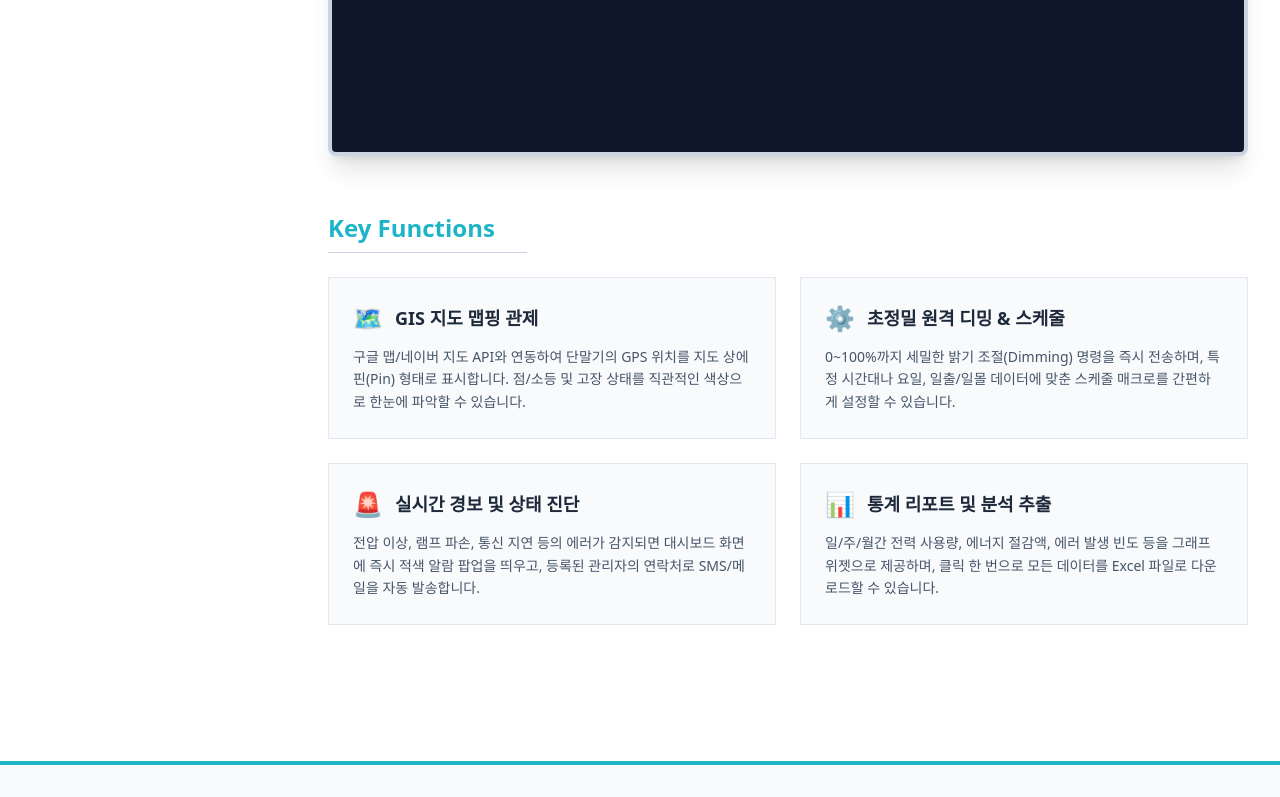
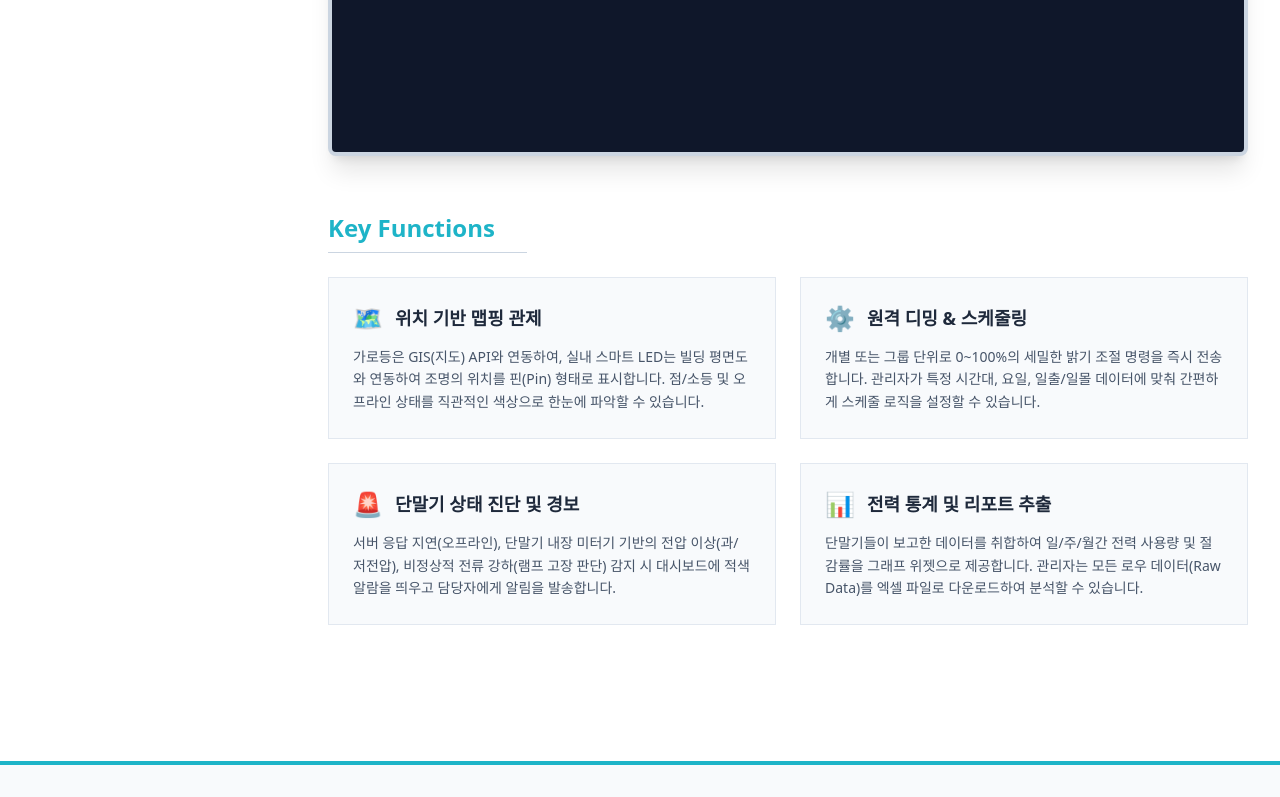
Before and after one commit to flolim-mj54/flolim-website, a React (Vite) app: page /dashboard in a window 1280 px wide. Shown: the part 889-1686 px from the top of the page. Built offline with nearby package versions, Linux system fonts and the light colour scheme.

Commit message:
대시보드 내용 수정

```diff
--- a/src/Dashboard.jsx
+++ b/src/Dashboard.jsx
@@ -44,7 +44,7 @@ const Dashboard = () => {
             <p className="text-slate-700 leading-relaxed break-keep text-[15px] mb-8">
               관리자가 실제로 마주하게 될 플로림 관제 시스템의 프론트엔드(화면)입니다.
               <br/>
-              복잡한 데이터와 장비 상태를 누구나 쉽게 파악할 수 있도록 <b>직관적인 데이터 시각화(Data Visualization)</b>에 초점을 맞추었으며, 눈의 피로를 덜어주는 다크 모드(Dark Mode) 테마와 사용자 맞춤형 위젯 배치를 지원합니다. PC 관제 센터는 물론, 스마트폰 모바일 브라우저에서도 깨짐 없이 완벽하게 반응형으로 작동합니다.
+              복잡한 수치와 장비 상태를 누구나 쉽게 파악할 수 있도록 <b>직관적인 데이터 시각화(Data Visualization)</b>에 초점을 맞추었습니다. 장시간 모니터링 시 눈의 피로를 덜어주는 다크 모드(Dark Mode) 테마를 기본으로 제공하며, 클라우드 환경(PC 웹)과 로컬 엣지 환경(태블릿/스마트폰) 모두에서 깨짐 없이 완벽하게 반응형으로 작동합니다.
             </p>
 
             {/* 🖼 대시보드 스크린샷 삽입 영역 */}
@@ -66,40 +66,41 @@ const Dashboard = () => {
               <div className="border border-slate-200 p-6 bg-slate-50">
                 <div className="flex items-center mb-3">
                   <span className="text-2xl mr-3">🗺️</span>
-                  <h4 className="font-bold text-slate-800 text-lg">GIS 지도 맵핑 관제</h4>
+                  <h4 className="font-bold text-slate-800 text-lg">위치 기반 맵핑 관제</h4>
                 </div>
                 <p className="text-sm text-slate-600 leading-relaxed">
-                  구글 맵/네이버 지도 API와 연동하여 단말기의 GPS 위치를 지도 상에 핀(Pin) 형태로 표시합니다. 점/소등 및 고장 상태를 직관적인 색상으로 한눈에 파악할 수 있습니다.
+                  가로등은 GIS(지도) API와 연동하여, 실내 스마트 LED는 빌딩 평면도와 연동하여 조명의 위치를 핀(Pin) 형태로 표시합니다. 점/소등 및 오프라인 상태를 직관적인 색상으로 한눈에 파악할 수 있습니다.
                 </p>
               </div>
 
               <div className="border border-slate-200 p-6 bg-slate-50">
                 <div className="flex items-center mb-3">
                   <span className="text-2xl mr-3">⚙️</span>
-                  <h4 className="font-bold text-slate-800 text-lg">초정밀 원격 디밍 & 스케줄</h4>
+                  <h4 className="font-bold text-slate-800 text-lg">원격 디밍 & 스케줄링</h4>
                 </div>
                 <p className="text-sm text-slate-600 leading-relaxed">
-                  0~100%까지 세밀한 밝기 조절(Dimming) 명령을 즉시 전송하며, 특정 시간대나 요일, 일출/일몰 데이터에 맞춘 스케줄 매크로를 간편하게 설정할 수 있습니다.
+                  개별 또는 그룹 단위로 0~100%의 세밀한 밝기 조절 명령을 즉시 전송합니다. 관리자가 특정 시간대, 요일, 일출/일몰 데이터에 맞춰 간편하게 스케줄 로직을 설정할 수 있습니다.
                 </p>
               </div>
 
+              {/* 🚀 무선 통신 환경(단말기 자체 미터기 기반)에 맞게 에러 진단 내용 현실화 */}
               <div className="border border-slate-200 p-6 bg-slate-50">
                 <div className="flex items-center mb-3">
                   <span className="text-2xl mr-3">🚨</span>
-                  <h4 className="font-bold text-slate-800 text-lg">실시간 경보 및 상태 진단</h4>
+                  <h4 className="font-bold text-slate-800 text-lg">단말기 상태 진단 및 경보</h4>
                 </div>
                 <p className="text-sm text-slate-600 leading-relaxed">
-                  전압 이상, 램프 파손, 통신 지연 등의 에러가 감지되면 대시보드 화면에 즉시 적색 알람 팝업을 띄우고, 등록된 관리자의 연락처로 SMS/메일을 자동 발송합니다.
+                  서버 응답 지연(오프라인), 단말기 내장 미터기 기반의 전압 이상(과/저전압), 비정상적 전류 강하(램프 고장 판단) 감지 시 대시보드에 적색 알람을 띄우고 담당자에게 알림을 발송합니다.
                 </p>
               </div>
 
               <div className="border border-slate-200 p-6 bg-slate-50">
                 <div className="flex items-center mb-3">
                   <span className="text-2xl mr-3">📊</span>
-                  <h4 className="font-bold text-slate-800 text-lg">통계 리포트 및 분석 추출</h4>
+                  <h4 className="font-bold text-slate-800 text-lg">전력 통계 및 리포트 추출</h4>
                 </div>
                 <p className="text-sm text-slate-600 leading-relaxed">
-                  일/주/월간 전력 사용량, 에너지 절감액, 에러 발생 빈도 등을 그래프 위젯으로 제공하며, 클릭 한 번으로 모든 데이터를 Excel 파일로 다운로드할 수 있습니다.
+                  단말기들이 보고한 데이터를 취합하여 일/주/월간 전력 사용량 및 절감률을 그래프 위젯으로 제공합니다. 관리자는 모든 로우 데이터(Raw Data)를 엑셀 파일로 다운로드하여 분석할 수 있습니다.
                 </p>
               </div>
 
```
